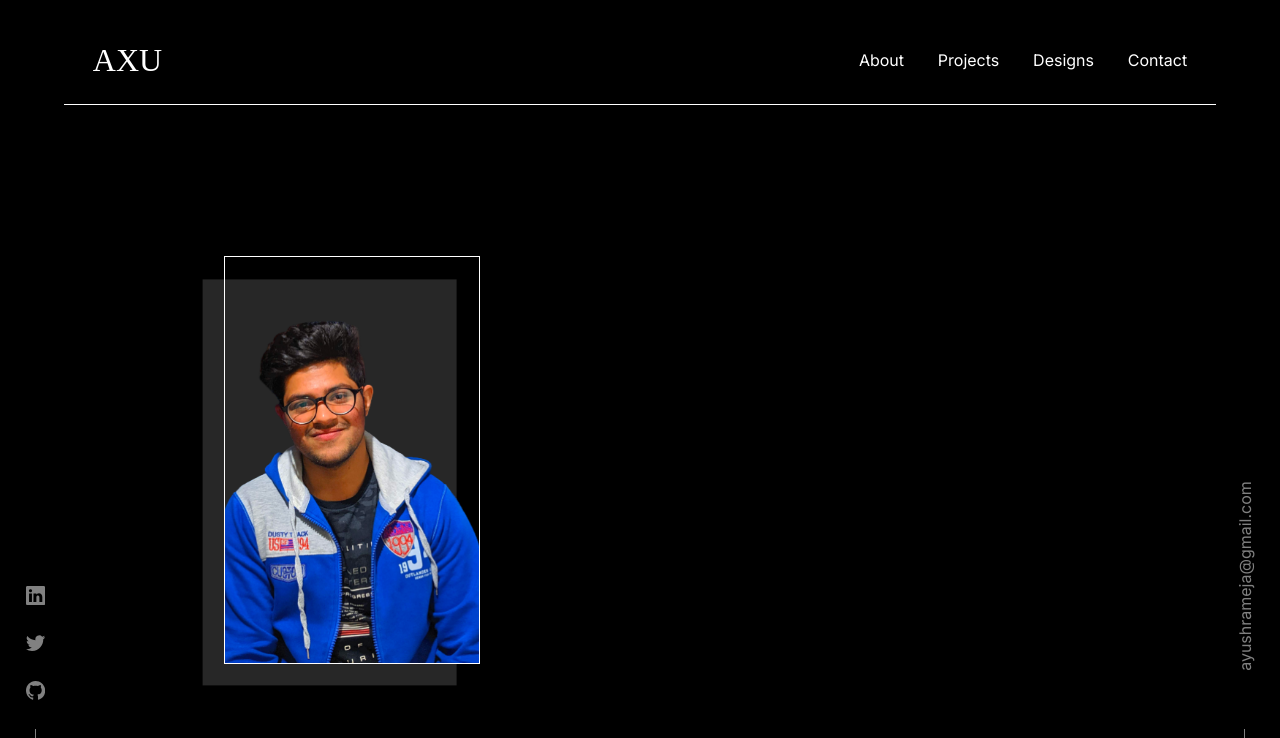
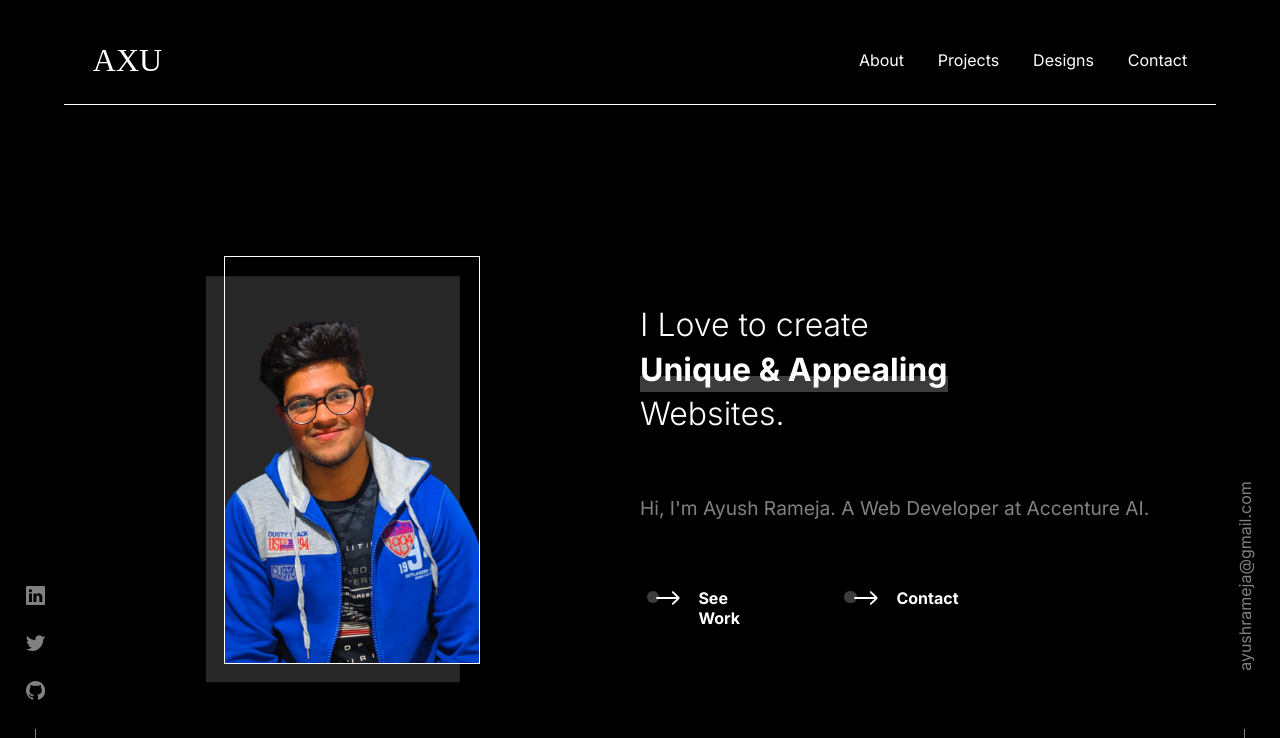
Before and after one commit to RamejaAyush/Portfolio, a React (Create React App) app: page / in a window 1280 px wide. Shown: the top 738 px of the page. Built offline with nearby package versions, Linux system fonts and the light colour scheme; a web font is replaced by a local one.

Commit message:
Added Desc on Home section

```diff
--- a/src/Components/Home.js
+++ b/src/Components/Home.js
@@ -3,6 +3,7 @@ import { BsLinkedin } from "react-icons/bs";
 import { BsTwitter } from "react-icons/bs";
 import { BsGithub } from "react-icons/bs";
 import Profile from "../Media/Pro.png";
+import Arrow from "../Media/Arrow.svg";
 
 const Home = () => {
   return (
@@ -31,7 +32,30 @@ const Home = () => {
             <img src={Profile} alt="" />
           </div>
         </div>
-        <div className="desc"></div>
+        <div className="desc">
+          <div className="heading">
+            <p>I Love to create</p>
+            <a href="#">
+              <span data-hover="Or Maybe the Best :D">Unique & Appealing</span>
+            </a>
+            <p>Websites.</p>
+          </div>
+
+          <div className="aboutme">
+            Hi, I'm Ayush Rameja. A Web Developer at Accenture AI.
+          </div>
+
+          <div className="btns">
+            <a href="#">
+              <img src={Arrow} alt="" />
+              See Work
+            </a>
+            <a href="#">
+              <img src={Arrow} alt="" />
+              Contact
+            </a>
+          </div>
+        </div>
       </div>
     </div>
   );
--- a/src/Styles/Home.scss
+++ b/src/Styles/Home.scss
@@ -93,6 +93,7 @@
   .center-content {
     width: 100%;
     height: 100%;
+    display: flex;
 
     .pro-container,
     .desc {
@@ -125,7 +126,7 @@
           width: 100%;
           height: 100%;
           background-color: #f3f3f329;
-          transform: translate(-1.75vw, 1.75vw);
+          transform: translate(-1.5vw, 1.5vw);
           transition: all 0.7s ease-in-out;
         }
 
@@ -137,5 +138,123 @@
         }
       }
     }
+
+    .desc {
+      display: flex;
+      justify-content: center;
+      flex-direction: column;
+      gap: 8%;
+
+      .heading {
+        font-size: 2.5vw;
+        color: var(--color);
+        transition: all 150ms ease-in-out;
+        line-height: 3.5vw;
+        p {
+          font-weight: 300;
+        }
+
+        a {
+          font-weight: 700;
+          position: relative;
+          z-index: 1;
+          display: flex;
+          overflow: hidden;
+          text-decoration: none;
+          color: var(--color);
+
+          span {
+            position: relative;
+            transition: all 250ms ease-in-out;
+
+            &::after {
+              z-index: -1;
+              content: "";
+              position: absolute;
+              left: 0;
+              right: 0;
+              bottom: 0;
+              height: 2vh;
+              background-color: #3c3c3c;
+            }
+
+            &::before {
+              width: 50vw;
+              color: var(--color);
+              position: absolute;
+              top: 110%;
+              content: attr(data-hover);
+              transition: all 250ms ease-in-out;
+              opacity: 0;
+            }
+          }
+
+          &:hover {
+            span {
+              transform: translateY(-110%);
+
+              &::before {
+                transform: rotate(0deg);
+                opacity: 1;
+              }
+            }
+          }
+        }
+      }
+
+      .aboutme {
+        font-size: 1.5vw;
+        color: var(--dim-color);
+        transition: all 150ms ease-in-out;
+        line-height: 2.5vw;
+      }
+
+      .btns {
+        display: flex;
+        gap: 5vw;
+
+        a {
+          position: relative;
+          display: flex;
+          gap: 1vw;
+          padding: 0.75vw;
+          font-weight: 700;
+          font-size: 1.25vw;
+          text-decoration: none;
+          color: var(--color);
+          transition: all 150ms ease-in-out;
+
+          img {
+            transform: scale(0.7);
+          }
+
+          &::before {
+            content: "";
+            z-index: -1;
+            position: absolute;
+            left: 5%;
+            bottom: 35%;
+            width: 1vw;
+            height: 1vw;
+            border-radius: 50%;
+            background-color: #3c3c3c;
+            transition: all 250ms ease-in-out;
+          }
+
+          &:hover {
+            &::before {
+              top: 0;
+              left: 0;
+              right: 0;
+              bottom: 0;
+              width: 100%;
+              height: 100%;
+              border-radius: 5px;
+              background-color: #222222;
+            }
+          }
+        }
+      }
+    }
   }
 }
```
Also changed, not shown: src/Media/Arrow.svg (added).
